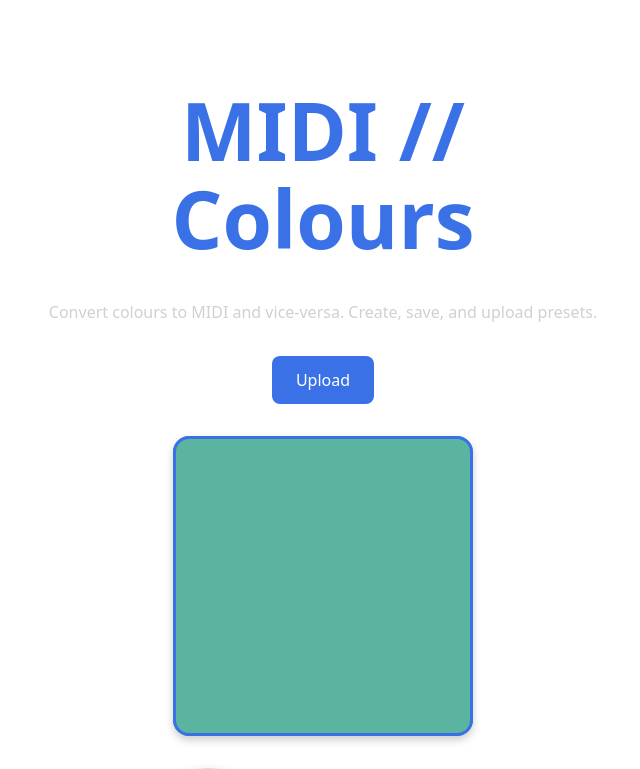
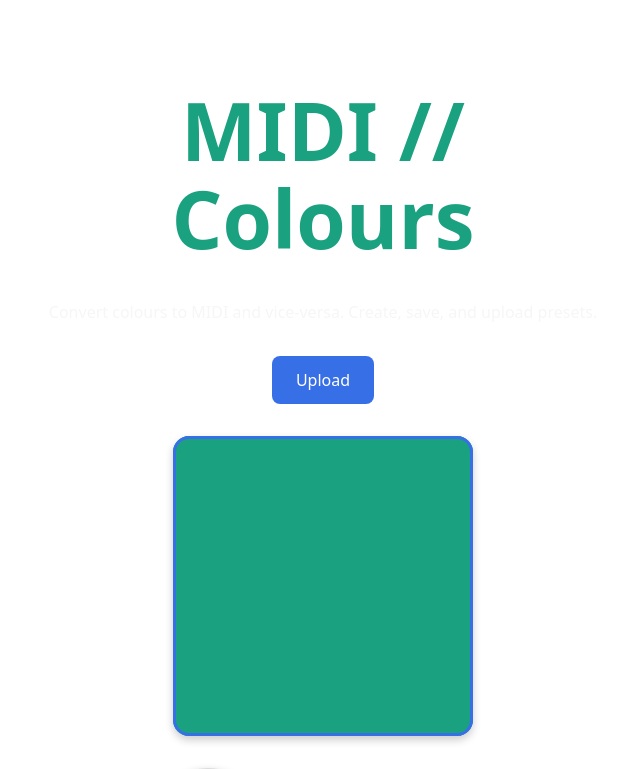
Before and after one commit to unifolia/midi-color-presets, a React (Vite) app: page / in a window 1280 px wide. Shown: the top 769 px of the page, without its empty margins (317-957 px from the left). Built offline with nearby package versions, Linux system fonts and the light colour scheme.

Commit message:
Adding some assets

```diff
--- a/index.html
+++ b/index.html
@@ -3,6 +3,30 @@
   <head>
     <meta charset="UTF-8" />
     <meta name="viewport" content="width=device-width, initial-scale=1.0" />
+    <meta
+      name="description"
+      content="Convert colours to MIDI and vice-versa. Create, save, and upload presets."
+    />
+    <meta name="keywords" content="MIDI" />
+    <meta name="author" content="James" />
+    <link
+      rel="apple-touch-icon"
+      sizes="180x180"
+      href="./src/assets/apple-touch-icon.png"
+    />
+    <link
+      rel="icon"
+      type="image/png"
+      sizes="32x32"
+      href="./src/assets/favicon-32x32.png"
+    />
+    <link
+      rel="icon"
+      type="image/png"
+      sizes="16x16"
+      href="./src/assets/favicon-16x16.png"
+    />
+    <link rel="manifest" href="./src/assets/site.webmanifest" />
     <title>MIDI // Colours</title>
   </head>
   <body>
--- a/src/App.jsx
+++ b/src/App.jsx
@@ -4,9 +4,9 @@ const App = () => {
   const canvasRef = useRef(null);
   const [previewImage, setPreviewImage] = useState(null);
   const [RGB, setRGB] = useState({
-    r: 90,
-    g: 180,
-    b: 160,
+    r: 26,
+    g: 161,
+    b: 127,
   });
 
   const rgbToMidi = (rgb) => Math.round(rgb * (127 / 255));
@@ -97,7 +97,6 @@ const App = () => {
       const avgR = Math.round(totalR / pixelCount);
       const avgG = Math.round(totalG / pixelCount);
       const avgB = Math.round(totalB / pixelCount);
-
       setRGB({ r: avgR, g: avgG, b: avgB });
     };
     img.src = imageSrc;
--- a/src/style.css
+++ b/src/style.css
@@ -9,7 +9,7 @@
   text-rendering: optimizeLegibility;
   -webkit-font-smoothing: antialiased;
   -moz-osx-font-smoothing: grayscale;
-  --theme-color: #3a71e7;
+  --theme-color: #376fe6;
 }
 
 #root {
@@ -37,12 +37,12 @@ body {
     font-size: 5em;
     line-height: 1.1;
     margin-bottom: 0.275em;
-    color: var(--theme-color);
+    color: #1aa17f;
   }
 
   p {
     margin-bottom: 2em;
-    color: #d0d0d0;
+    color: #f6f6f6;
   }
 }
 
```
Also changed, not shown: src/assets/site.webmanifest (added), 2 other files (tests, documents, lock files or other folders).
